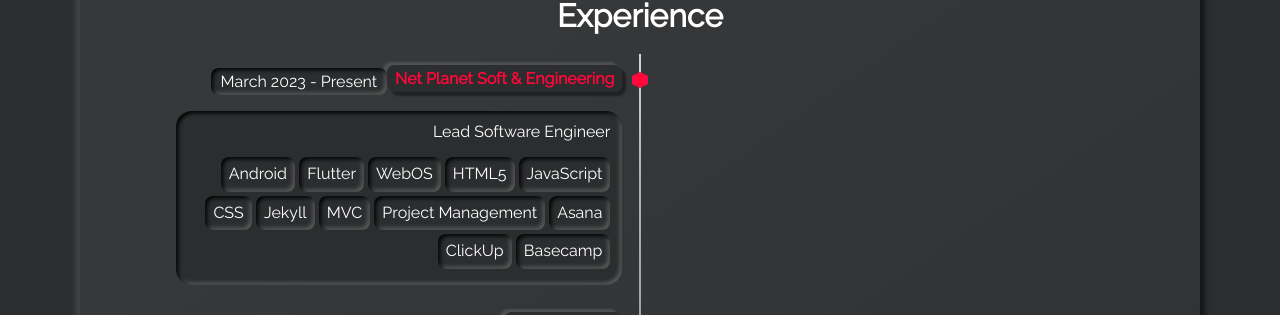
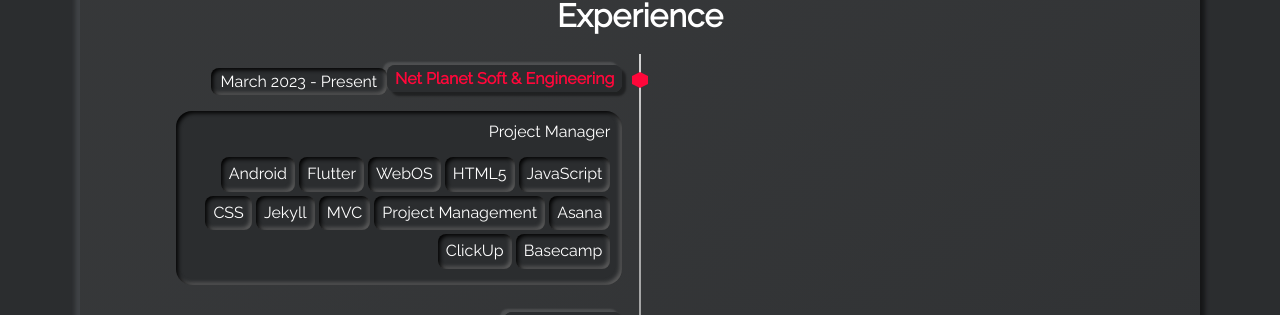
Before and after one commit to writeshahadat/writeshahadat.github.io, a Jekyll site: the page built from index.html, in a window 1280 px wide and 900 px high, scrolled down 2033 px. Shown: the part 138-453 px from the top of the window. Built offline with Jekyll 4.4.1, drawn with Linux system fonts in a browser that asks for light colours.

Commit message:
Updated timeline.yml

```diff
--- a/_data/timeline.yml
+++ b/_data/timeline.yml
@@ -20,7 +20,7 @@
 - title: Net Planet Soft & Engineering
   title-url: https://netplanetsoft.com/
   date: March 2023 - Present
-  subtitle: Lead Software Engineer
+  subtitle: Project Manager
   tags:
     - tag: Android
     - tag: Flutter
```
